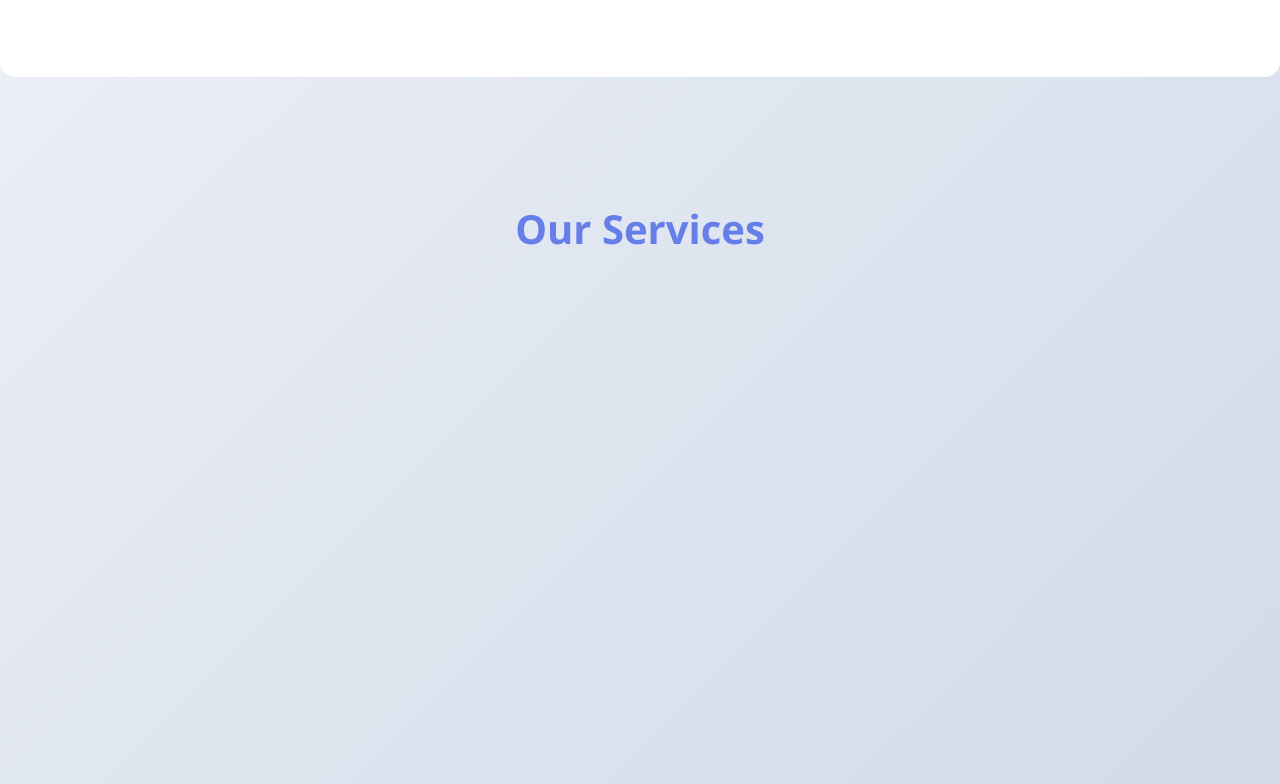
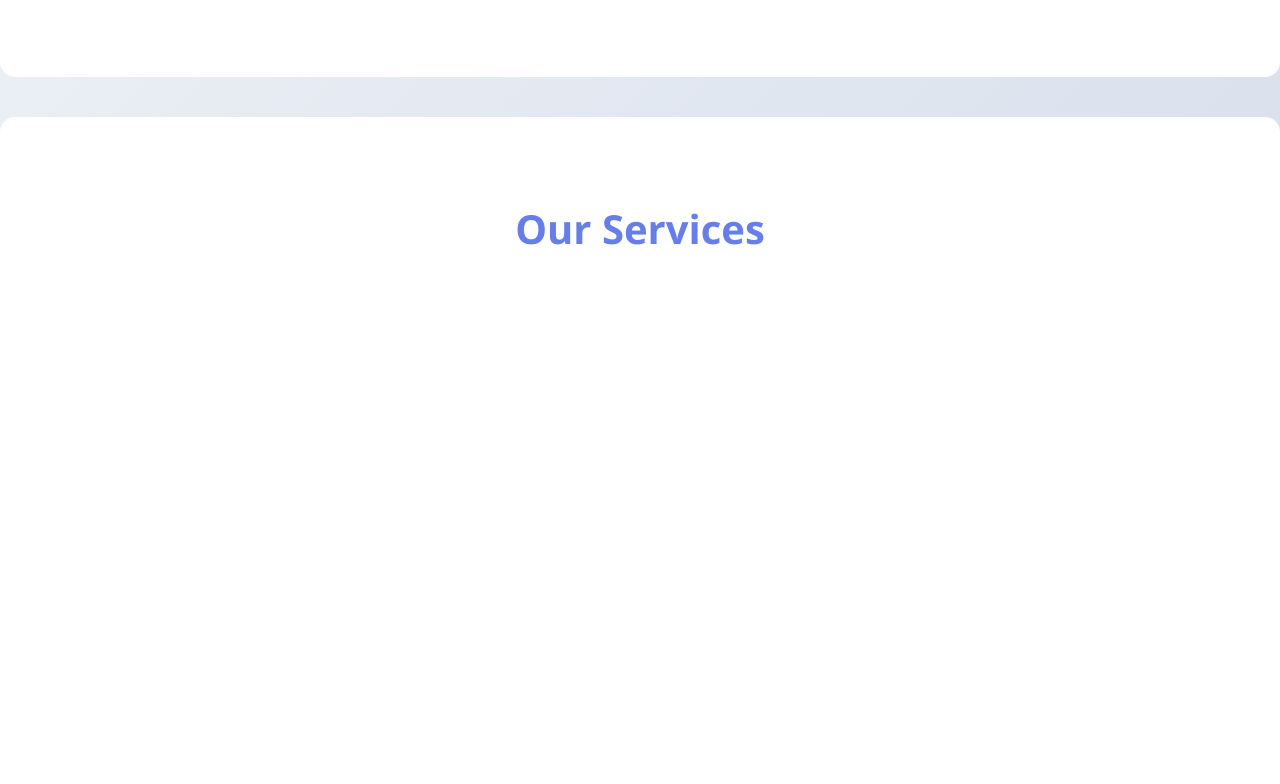
Before and after one commit to omkadam995/kadam-mandap-bichayat, a plain HTML site: page index.html in a window 1280 px wide. Shown: the part 796-1580 px from the top of the page. Drawn offline with Linux system fonts and the light colour scheme.

Commit message:
Enhance services section styling with background and margin

```diff
--- a/style.css
+++ b/style.css
@@ -165,6 +165,9 @@ body {
 /* Services Section */
 .services {
   padding: 80px 0;
+   background: white;
+   margin: 40px 0;
+   border-radius: 15px;
 }
 
 .services h2 {
```
